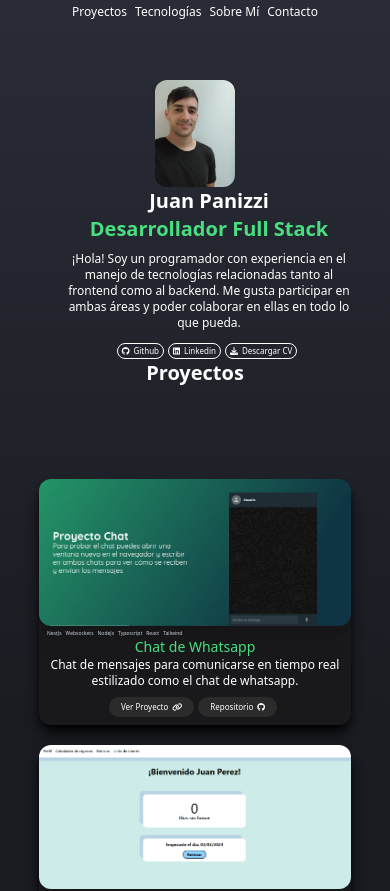
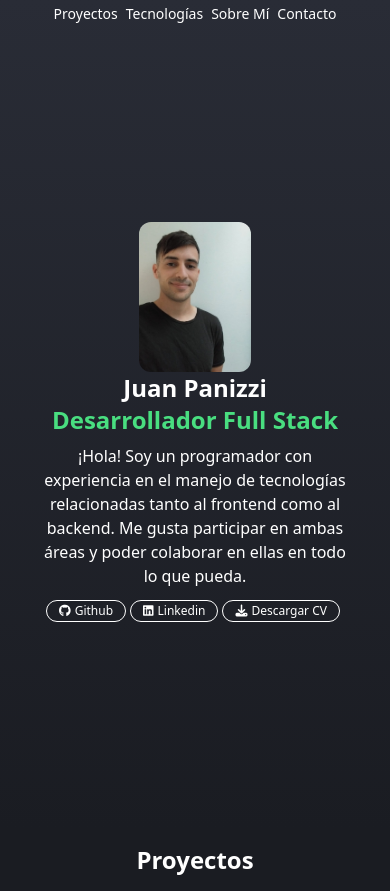
Before and after one commit to JuanPanizzi/Portfolio, a React (Vite) app: page / in a window 390 px wide. Shown: the top 891 px of the page. Built offline with nearby package versions, Linux system fonts and the light colour scheme.

Commit message:
proyects styles modified

```diff
--- a/src/Components/AboutMe.tsx
+++ b/src/Components/AboutMe.tsx
@@ -3,26 +3,25 @@ import me from '../resources/Juan.jpeg'
 export const AboutMe = () => {
   return (
     <>
-    <h1  className="text-white text-center mt-11 mb-4 font-medium"  >Un poco sobre mí</h1>
-    <article id='aboutme' >
-        <div className='w-4/5 bg-black-cards rounded-xl mx-auto shadow-lg shadow-black pb-5'>
-            <div className='pt-2'>
+    <h1  className="text-xl text-white text-center mt-11 mb-4  font-medium md:text-4xl md:mt-40 md:mb-10 "  >Sobre Mí</h1>
+    <article id='aboutme' className=' w-4/5 mx-auto text-sm md:text-lg text-center text-white' >
+            {/* <div className='pt-2'>
                 <img className='w-1/3 mx-auto rounded-xl' src={me} alt="juan" />
-            </div>
-            <div className='p-3 text-white text-center text-xs'>
+            </div> */}
+            {/* <div className='p-3 text-white text-center text-xs'> */}
                     <p>Soy Juan Panizzi, desarrollador Full Stack de Rawson Chubut, Argentina </p>
                     <p>
                       Soy una persona con experiencia en diversos trabajos en los que se destacaban el trabajo en equipo y la diversidad de tareas. </p>
                       <p>
-                      Me gusta estar en constante aprendizaje y pensar en soluciones a problemas cotidianos a través de la programacion.
+                      Me gusta estar en constante aprendizaje y pensar en soluciones a problemas cotidianos a través de la programación.
 
                       </p>
                       <p>
 
-                      Actualmente me encuentro desarrollando algunos proyectos freelance y haciendo cursos para seguir perfeccionandome.</p>
-                    <a href='#contacto' className='inline-block mt-10 px-2 text-white text-xs py-[1px] border border-white rounded-full transition  hover:border-green-1 hover:text-green-1'>Contactame</a>
-            </div>
-        </div>
+                      Actualmente me encuentro trabajando como freelance desarrollando algunos proyectos y haciendo cursos para perfeccionarme.</p>
+                      <p>Si te interesa podemos coordinar una entrevista para conocernos y hablar mejor.</p>
+                      <p>¡Desde ya muchas gracias por tu atención!</p>
+                    <a href='#contacto' className='inline-block mt-5 px-3 text-white text-xs py-[3px] border border-white rounded-full transition  hover:border-green-1 hover:text-green-1 md:text-base'>Contactame</a>
     </article>
 
 
--- a/src/Components/CardProyects.tsx
+++ b/src/Components/CardProyects.tsx
@@ -3,17 +3,17 @@ import { CardProps } from '../interfaces/CardProps'
 export const CardProyects = ({title, image, description, technologies, urlDeploy, urlGithub}: CardProps) => {
   return (
     <>
-    <article className=" group mb-5  md:w-[29%] md:mx-[0px] mx-auto text-center bg-black-cards shadow-lg shadow-black text-white rounded-xl md:flex md:flex-col  md:p-2 ">
+    <article className="p-2  group mb-5  md:w-[29%] md:mx-[0px] mx-auto text-center bg-black-cards shadow-lg shadow-black text-white rounded-xl md:flex md:flex-col  md:p-2 ">
   <img
     alt={title}
     src={image}
     className="w-full   mx-auto mt-1 rounded-xl shadow-xl transition "
   />
-<div className='ml-2'>
-  <ul className='flex flex-wrap   mt-1 md:my-2 md:mb-3  text-slate-300'>
+<div className='ml-2 mt-1 mb-6'>
+  <ul className='flex flex-wrap     text-slate-300'>
     {
       technologies.map((tech, index)=> (
-        <li key={index} className='mr-1 text-[5px] md:text-sm '>{tech}</li>
+        <li key={index} className='mr-1 text-[10px] md:text-sm '>{tech}</li>
       ))
     }
   </ul>
@@ -27,20 +27,21 @@ export const CardProyects = ({title, image, description, technologies, urlDeploy
     </p>
   </div>
 
-    <div className='w-full flex justify-center items-center md:justify-start md:mt-auto md:ml-2  md:pt-0 md:pb-2  py-2 '>
+    <div className='w-full flex justify-center items-center md:justify-start mt-auto md:pb-2  py-2 '>
 
    {
     urlDeploy &&
-    <a href={urlDeploy} className='  text-green-1 py-[1px] flex items-center   rounded-full flex  text-[0.5rem]  mr-1 transition   hover:bg-black-btn-hover
-    md:text-sm bg-black-btn text-white p-3 py-[4px] md:p-2 md:px-4 hover:text-green-1'
+    <a href={urlDeploy} className='text-green-1 py-[1px] flex items-center   rounded-full flex
+    text-[0.5rem]  mr-1 transition   hover:bg-black-btn-hover
+    lg:text-sm bg-black-btn text-white p-3 py-[4px] md:p-2 md:px-4 hover:text-green-1'
     target='_blank'
     >
-          Ver Proyecto
+          Proyecto
           <i className="fa-solid fa-link ml-1"></i>
         </a>
         }
 
-        <a href={urlGithub} className='flex items-center  text-green-1 py-[1px] rounded-full fle  text-[0.5rem]  mr-1 transition  hover:bg-black-btn-hover  md:text-sm bg-black-btn text-white  p-3 py-[4px] md:p-2 md:px-4 hover:text-green-1  '
+        <a href={urlGithub} className='flex items-center  text-green-1 py-[1px] rounded-full fle  text-[0.5rem]   transition  hover:bg-black-btn-hover  lg:text-sm bg-black-btn text-white  p-3 py-[4px] md:p-2 md:px-4 hover:text-green-1  '
     target='_blank'
         >
           Repositorio
--- a/src/Components/Contact.tsx
+++ b/src/Components/Contact.tsx
@@ -12,7 +12,7 @@ export const Contact = () => {
   Plugins:
     - @tailwindcss/forms
 */}
-<h1 className='text-white text-center mt-28 mb-4 font-medium' id='contacto'>¡Contactame!</h1>
+<h1 className='text-white text-center mt-28 mb-4 font-medium md:mt-40 md:mb-16 md:text-4xl' id='contacto'>¡Contactame!</h1>
 <section className=''>
 
     <div className=" w-4/5 mx-auto max-w-screen-xl  py-1 sm:px-6 lg:px-8">
@@ -20,8 +20,8 @@ export const Contact = () => {
       <div className="bg-black-cards shadow-lg shadow-black text-white rounded-xl p-8 shadow-lg lg:col-span-3 lg:p-12">
         <form
         action="https://formspree.io/f/mnqellkn"
-  method="POST" className="space-y-4">
-          <div>
+  method="POST" className="space-y-4 md:w-2/3  md:mx-auto">
+          <div >
             <label className="sr-only" htmlFor="name">Nombre</label>
             <input
               className="w-full rounded-lg bg-black-cards   border border-white focus:border-0 focus:bg-black-btn focus:ring-2 focus:ring-green-1 text-base outline-none text-white py-2 px-3  "
@@ -33,8 +33,8 @@ export const Contact = () => {
             />
           </div>
 
-          <div className="grid grid-cols-1 gap-4 sm:grid-cols-2">
-            <div>
+          <div className="grid grid-cols-1 gap-4 sm:grid-cols-1 ">
+            <div className=" md:w-full">
               <label className="sr-only" htmlFor="email">Email</label>
               <input
                 className="w-full rounded-lg bg-black-cards   border border-white focus:border-0 focus:bg-black-btn focus:ring-2 focus:ring-green-1 text-base outline-none text-white py-2 px-3"
@@ -66,7 +66,7 @@ export const Contact = () => {
           <div className="mt-4">
             <button
               type="submit"
-              className="inline-block w-full rounded-xl bg-black-btn border hover:border-1 hover:text-green-1 hover:border-green-1 px-5 py-3 font-medium text-white sm:w-auto"
+              className="inline-block w-full rounded-xl bg-black-btn border hover:border-1 hover:text-green-1 hover:border-green-1  px-5 py-3 text-white sm:w-auto"
             >
               Enviar
             </button>
--- a/src/Components/Navbar.tsx
+++ b/src/Components/Navbar.tsx
@@ -24,10 +24,10 @@ export const Navbar = () => {
     <div className='fixed top-0 left-0 right-0  mx-auto w-4/5 md:w-4/5  '>
         <nav className=''>
             <ul className={` md:text-lg  md:flex md:justify-evenly font-medium text-xs  flex justify-center  items-center rounded-b-lg p-1 text-white transition-all duration-300 ${scrolled ? 'bg-black-cards blur-bg-white' : ''} `}>
-                <li className='hover:text-green-1 transition'> <a href="#proyectos"> Proyectos </a></li>
-                <li className='mx-2 md:mx-0 hover:text-green-1 transition'> <a href="#tecnologias"> Tecnologías </a> </li>
-                <li className='mr-2 md:mx-0 hover:text-green-1 transition'><a href="#aboutme">  Sobre Mí </a></li>
-                <li className='hover:text-green-1 transition'> <a href="#contacto"> Contacto </a> </li>
+                <li className='text-sm md:text-base hover:text-green-1 transition'> <a href="#proyectos"> Proyectos </a></li>
+                <li className='text-sm md:text-base mx-2 md:mx-0 hover:text-green-1 transition'> <a href="#tecnologias"> Tecnologías </a> </li>
+                <li className='text-sm md:text-base mr-2 md:mx-0 hover:text-green-1 transition'><a href="#aboutme">  Sobre Mí </a></li>
+                <li className='text-sm md:text-base hover:text-green-1 transition'> <a href="#contacto"> Contacto </a> </li>
             </ul>
         </nav>
     </div>
--- a/src/Components/Presentation.tsx
+++ b/src/Components/Presentation.tsx
@@ -2,25 +2,25 @@ import {  ButtonLink } from '../Shared/buttonLink'
 import juan from '../resources/yo.jpeg'
 
 
-
+// mt-32 mb-32
 export const Presentation = () => {
   return (
-    <section className='mt-20 md:mt-0 text-white mx-auto w-4/5 text-center md:w-4/5 md:h-screen md:flex md:items-center  '>
+    <section className='h-screen flex items-center  text-white mx-auto w-4/5 text-center md:w-4/5 md:h-screen md:flex md:items-center md:mt-0 '>
 
-<article className='md:flex md:justify-between md:items-center '>
+<article className=' md:flex md:justify-between md:items-center  '>
 
       <div className=''>
-        <div className='w-20 sm:w-24 mx-auto rounded-full md:w-44'>
+        <div className='w-28  mx-auto rounded-full md:w-44'>
           <img className=' rounded-xl md:rounded-full' src={juan} alt="" />
         </div>
           {/* <p className='w-1/3 mt-2 mx-auto text-[0.5rem] bg-gray-1 text-green-1 border border-green-1 rounded-full p-1 font-bold'>Desarrollador Full Stack</p> */}
       </div>
 
-      <div className='md:text-left md:w-4/5 ml-7'>
+      <div className='  md:text-left md:w-4/5 md:ml-7 '>
 
-      <h1 className='text-xl font-bold md:text-3xl lg:text-4xl '>Juan Panizzi</h1>
-      <p className='mb-2 font-bold text-green-1 text-xl md:text-3xl lg:text-4xl'>Desarrollador Full Stack </p>
-      <p className='text-xs md:text-xs lg:text-lg mb-3'>
+      <h1 className='text-2xl font-bold md:text-3xl lg:text-4xl '>Juan Panizzi</h1>
+      <p className='mb-2 font-bold text-green-1 text-2xl md:text-3xl lg:text-4xl'>Desarrollador Full Stack </p>
+      <p className='text-base md:text-xs lg:text-lg mb-3'>
       ¡Hola! Soy un programador con experiencia en el manejo de tecnologías relacionadas tanto al frontend como al backend. Me gusta participar en ambas áreas y poder colaborar en ellas en todo lo que pueda. </p>
     <div className='flex  justify-center md:justify-start'>
       <ButtonLink title='Github' url='https://github.com/JuanPanizzi' />
--- a/src/Components/Proyectos.tsx
+++ b/src/Components/Proyectos.tsx
@@ -4,7 +4,7 @@ import { CardProyects } from './CardProyects'
 export const Proyectos = () => {
   return (
 <>
-<h1 className='text-xl md:text-4xl text-white font-bold text-center  mb-20 ' id='proyectos'>Proyectos</h1>
+<h1 className='text-2xl md:text-4xl text-white font-bold text-center mb-10 md:mb-20 ' id='proyectos'>Proyectos</h1>
 <section className='w-4/5 mx-auto md:w-4/5 py-2  md:flex md:flex-wrap md:justify-between  '>
 
     {
--- a/src/Shared/buttonLink.tsx
+++ b/src/Shared/buttonLink.tsx
@@ -7,7 +7,7 @@ export const ButtonLink = ({title, url}: ButtonProps) => {
 
 
 
-    <a href={url} className='lg:text-[1rem] lg:px-3 lg:py-[7px] px-1 text-white py-[1px] inline-block flex items-center border border-white rounded-full flex  text-[0.5rem]  mr-1 transition  hover:border-green-1 hover:text-green-1 md:text-xs md:px-2 md:py-1 md:mt-2 '
+    <a href={url} className='lg:text-[1rem] lg:px-3 lg:py-[7px] py-[2px] px-3 text-white py-[1px] inline-block flex items-center border border-white rounded-full flex  text-xs   mr-1 transition  hover:border-green-1 hover:text-green-1 md:text-xs md:px-2 md:py-1 md:mt-2 '
     target='_blank'
         >
     {/* <img src={image} alt={title} className='inline-block w-5 mr-1 p-[1px] hover:text-green-1'/> */}
```
